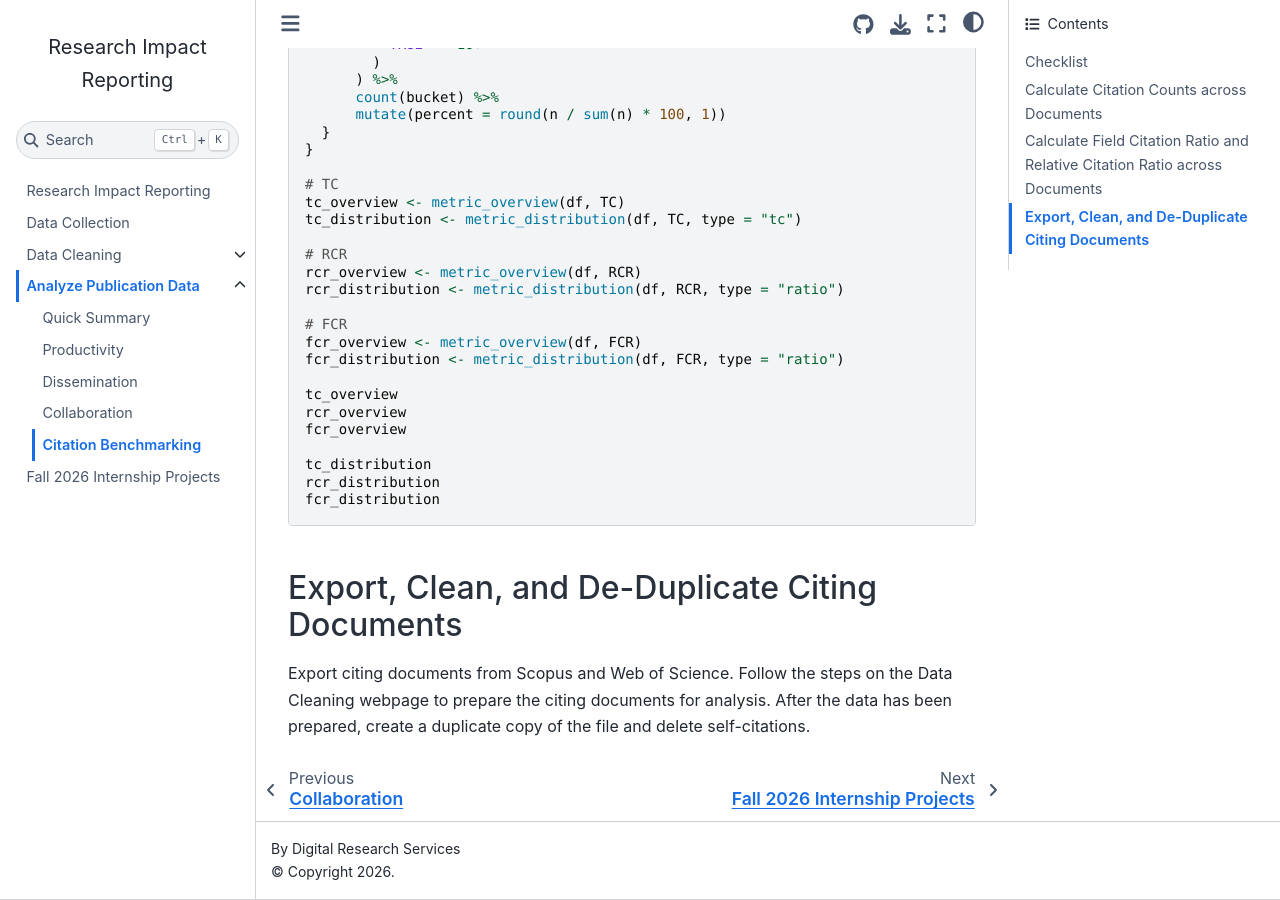
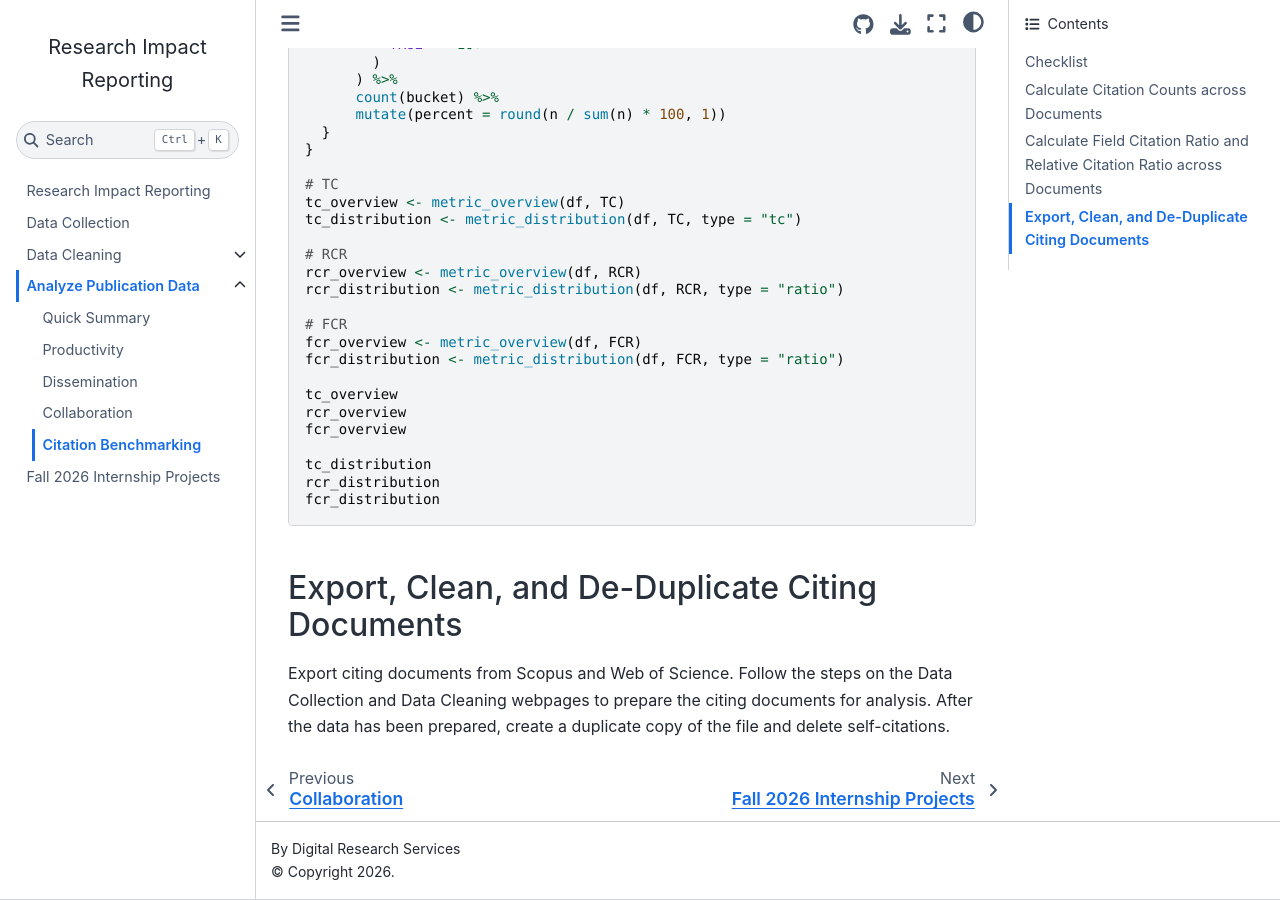
Before and after one commit to vvlooking/research-impact, a Jupyter Book: the page built from website/analyze-data-citation-benchmarking.md, in a window 1280 px wide and 900 px high, scrolled down 2692 px. Built offline with Jupyter Book 1.0.4 settings and Sphinx 7.4.7 and the Sphinx Book theme 1.1.4, drawn with Linux system fonts in a browser that asks for light colours.

Commit message:
Update analyze-data-citation-benchmarking.md

````diff
--- a/website/analyze-data-citation-benchmarking.md
+++ b/website/analyze-data-citation-benchmarking.md
@@ -153,4 +153,4 @@ fcr_distribution
 ```
 
 ## Export, Clean, and De-Duplicate Citing Documents
-Export citing documents from Scopus and Web of Science. Follow the steps on the Data Cleaning webpage to prepare the citing documents for analysis. After the data has been prepared, create a duplicate copy of the file and delete self-citations.
+Export citing documents from Scopus and Web of Science. Follow the steps on the Data Collection and Data Cleaning webpages to prepare the citing documents for analysis. After the data has been prepared, create a duplicate copy of the file and delete self-citations.
````
